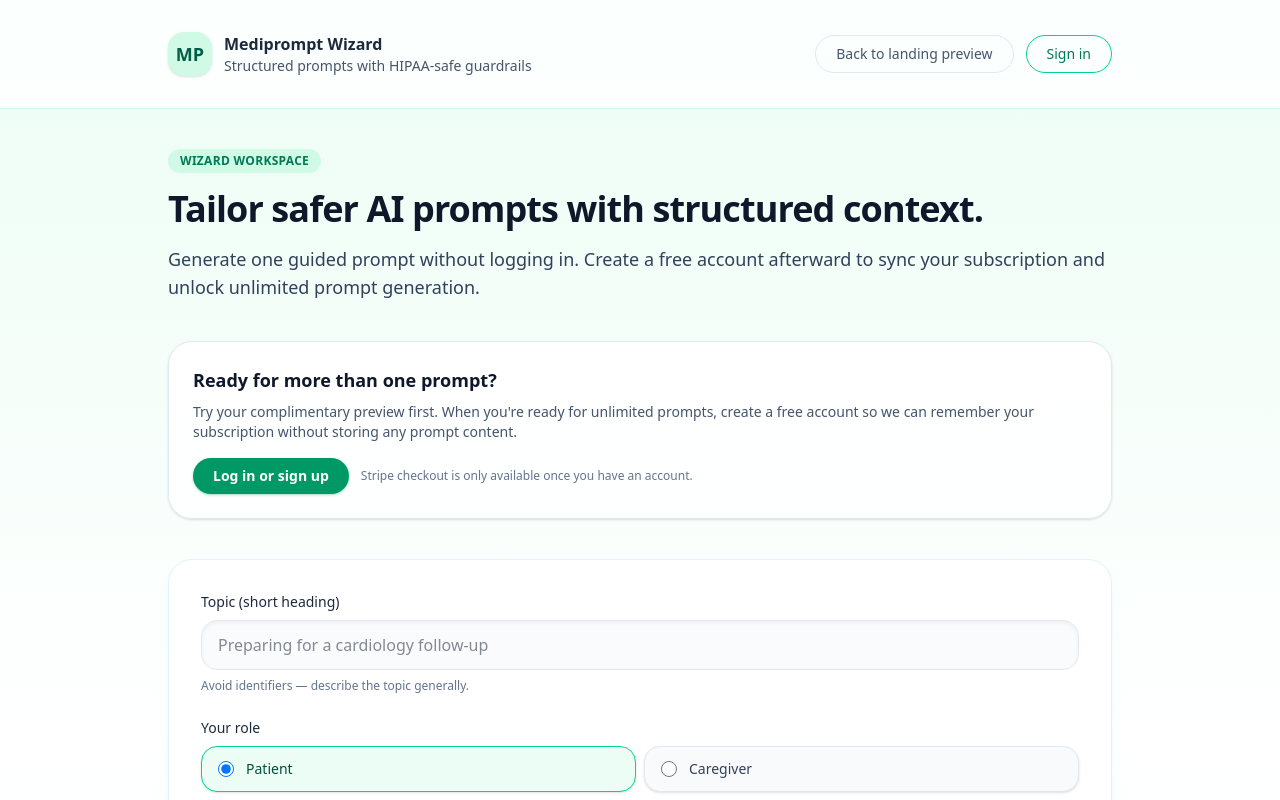
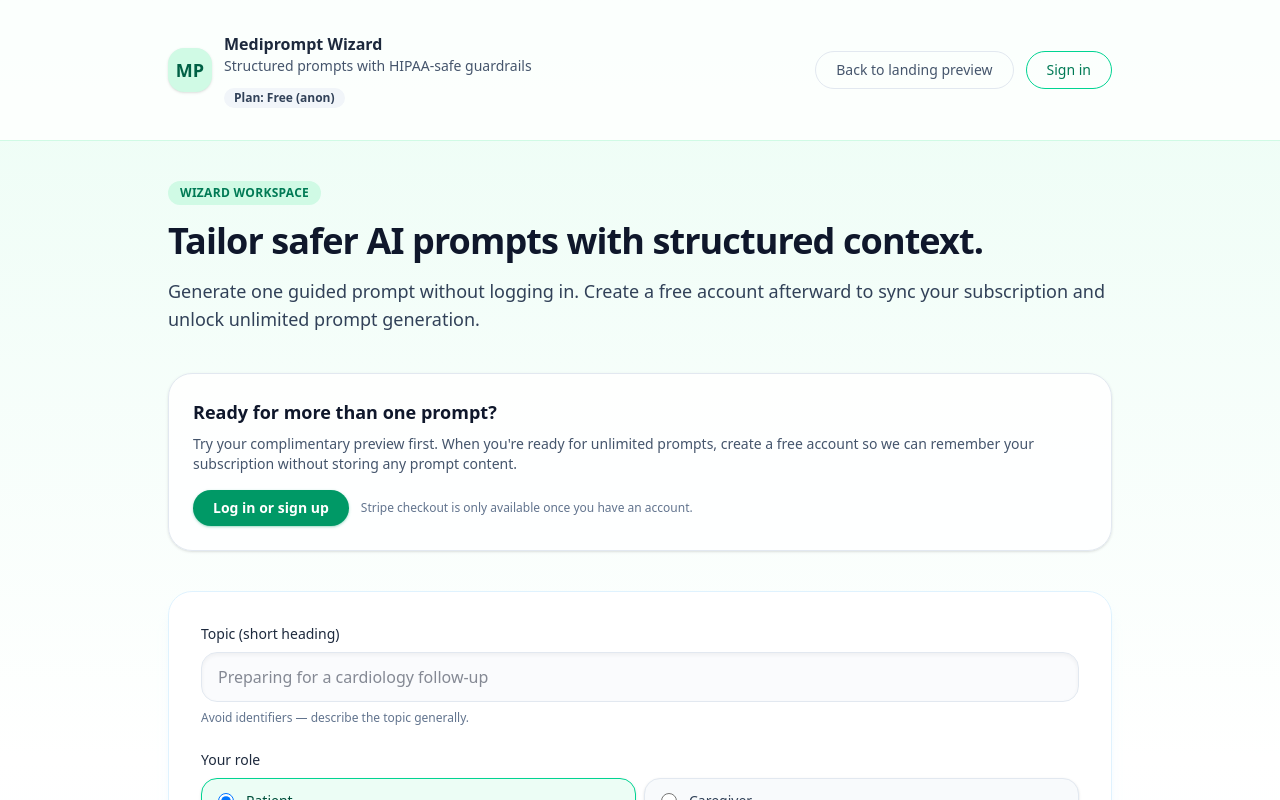
Before and after one commit to gegibson/MediPrompt, a Next.js app: page /wizard in a window 1280 px wide. Shown: the top 800 px of the page. Built offline with nearby package versions, Linux system fonts and the light colour scheme; no server answers.

Commit message:
ui(wizard): add subscription status badge to header to ease QA of login/subscriber states

```diff
--- a/app/wizard/page.tsx
+++ b/app/wizard/page.tsx
@@ -577,6 +577,21 @@
               <p className="text-sm text-slate-600">
                 Structured prompts with HIPAA-safe guardrails
               </p>
+              <div className="mt-2">
+                <span
+                  className={
+                    "inline-flex items-center rounded-full px-2.5 py-0.5 text-xs font-semibold " +
+                    (isSubscriber
+                      ? "bg-emerald-100 text-emerald-700"
+                      : isLoggedIn
+                        ? "bg-sky-100 text-sky-700"
+                        : "bg-slate-100 text-slate-700")
+                  }
+                  title={isSubscriber ? "Active subscriber" : isLoggedIn ? "Logged in (free preview)" : "Anonymous (free preview)"}
+                >
+                  {isSubscriber ? "Plan: Unlimited" : isLoggedIn ? "Plan: Free (account)" : "Plan: Free (anon)"}
+                </span>
+              </div>
             </div>
           </div>
           <div className="flex flex-wrap items-center gap-3 text-sm font-medium">
```
